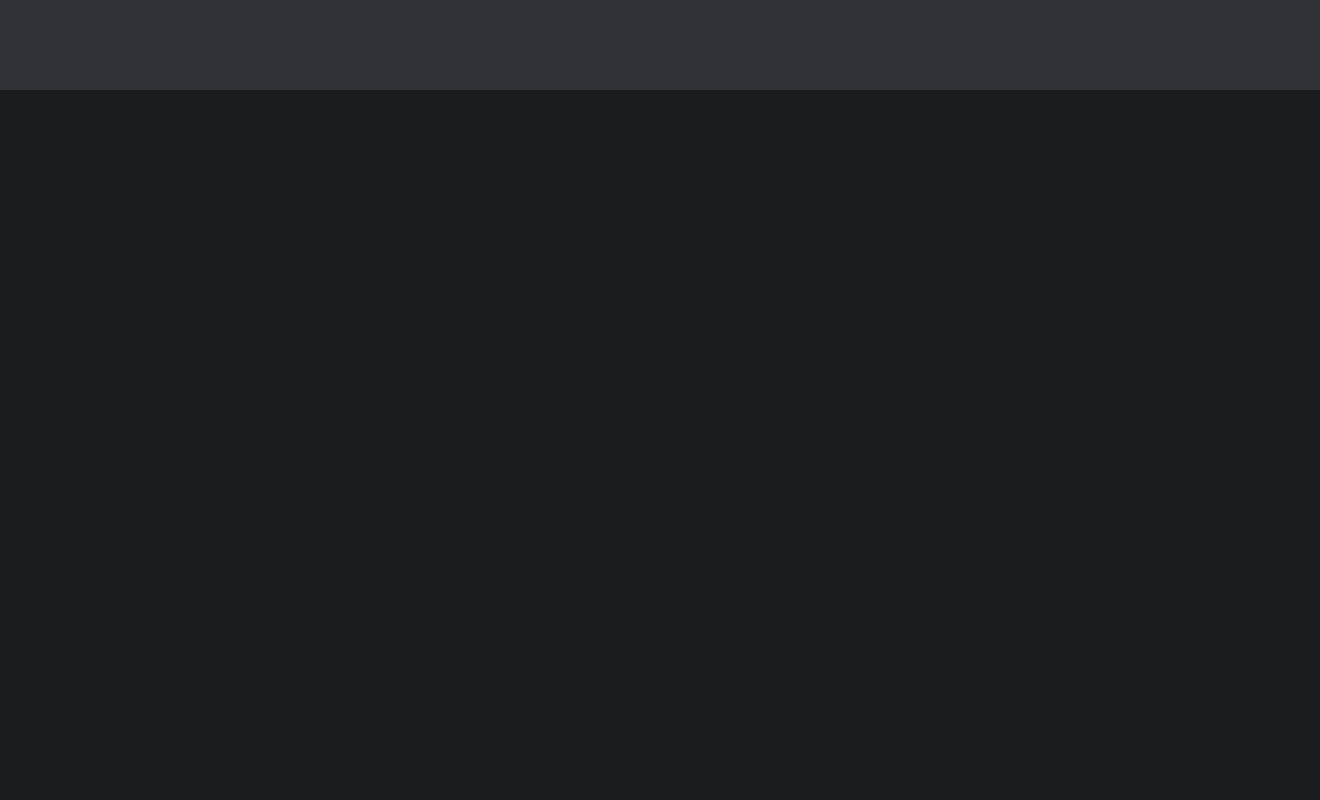
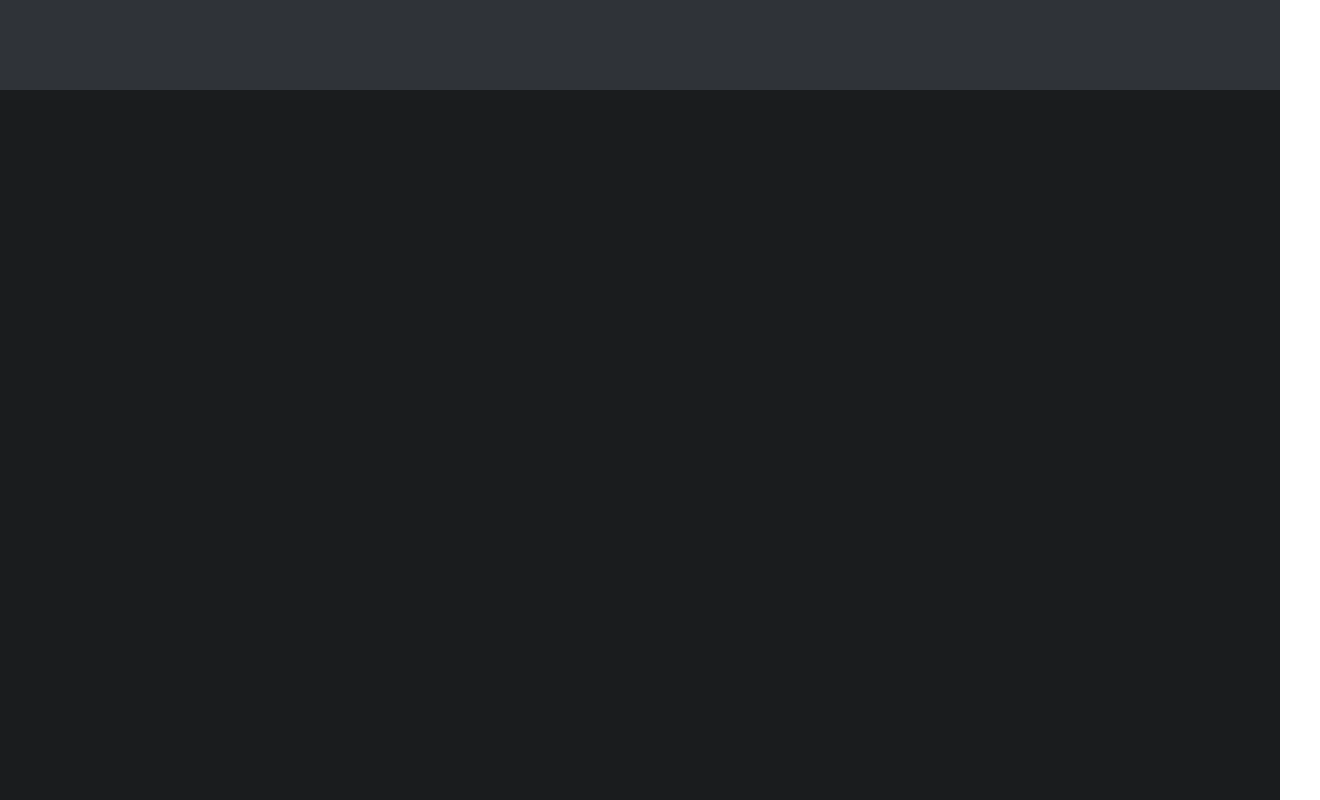
Before and after one commit to tung0101/Fontend_scientist, a React (Create React App) app in the folder client/: page / in a window 1280 px wide. Shown: the top 800 px of the page, 1320 px wide, since content can reach past the window. Built offline with nearby package versions, Linux system fonts and the light colour scheme.

Commit message:
update 19/10/2023 4h30

```diff
--- a/client/src/App.jsx
+++ b/client/src/App.jsx
@@ -1,42 +1,17 @@
-import React, { useState } from 'react';
+import React from 'react';
 import Sidebar from './components/Sidebar';
 import Navbar from './components/Navbar';
 import Content from './pages/Content';
 
 const App = () => {
-  const [sidebarPosition, setSidebarPosition] = useState({ x: 0, y: 0 });
-  const [navbarPosition, setNavbarPosition] = useState({ x: 0, y: 0 });
-
-  const handleDragSidebar = (e, data) => {
-    setSidebarPosition({ x: data.x, y: data.y });
-  };
-
-  const handleDragNavbar = (e, data) => {
-    setNavbarPosition({ x: data.x, y: data.y });
-  };
-
   return (
     <div className="relative sm:-8 min-h-screen flex flex-row">
       <div
-        className="flex-auto relative bg-[#2F3338] w-[120px] h-[900px] absolute right-0"
-        style={{
-          transform: `translate(${sidebarPosition.x}px, ${sidebarPosition.y}px)`,
-        }}
-        draggable
-        onDrag={(e) => e.preventDefault()}
-        onDragEnd={handleDragSidebar}
+        className="flex-auto relative bg-[#2F3338] w-[120px] h-[900px] left-0"
       >
         <Sidebar />
       </div>
-      <div
-        className="flex-auto flex w-[1320px] h-full flex-col absolute"
-        style={{
-          transform: `translate(${navbarPosition.x}px, ${navbarPosition.y}px)`,
-        }}
-        draggable
-        onDrag={(e) => e.preventDefault()}
-        onDragEnd={handleDragNavbar}
-      >
+      <div className="flex-auto flex w-[1320px] h-full flex-col absolute right-0">
         <div className="flex-grow bg-[#2F3338] h-[100px]">
           <Navbar className="justify-between" />
         </div>
--- /dev/null
+++ b/client/src/components/Connect-wallte.jsx
@@ -0,0 +1,9 @@
+import React from 'react';
+const Connect = () => {
+  return (
+    <div className="w-[560px] h-[698px] bg-slate-200 ">
+    </div>
+  )
+}
+
+export default Connect
```
